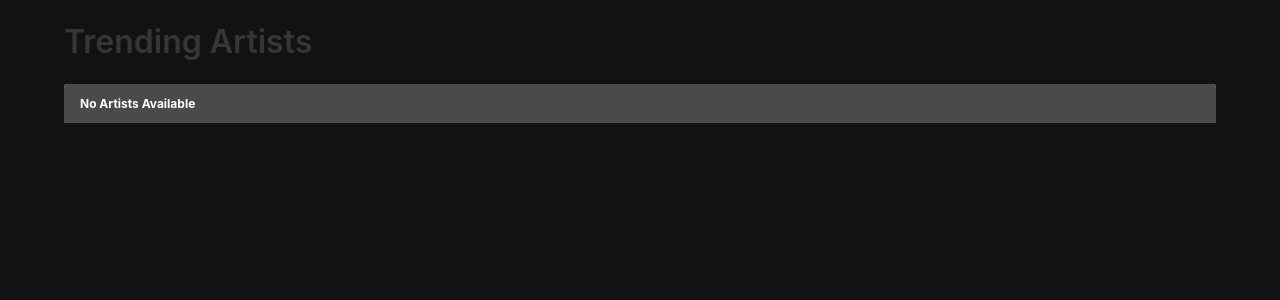
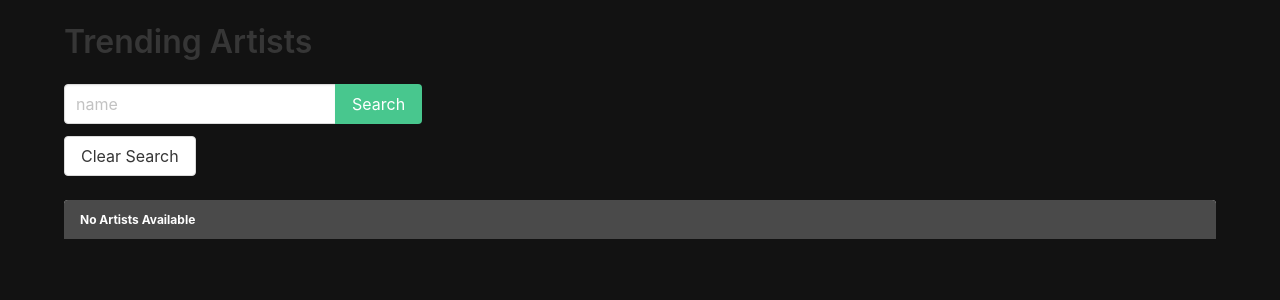
Before and after one commit to SourceCodeKelly/spotify_django, a Django app: template main_app/templates/artist_list.html in a window 1280 px wide. Shown: the part 52-352 px from the top of the page. Run offline with Django 4.2, Linux system fonts and the light colour scheme; the template is opened without the code that fills it, so the values that code supplies are empty.

Commit message:
Added search bar to artist_list.html

```diff
--- a/main_app/templates/artist_list.html
+++ b/main_app/templates/artist_list.html
@@ -6,13 +6,28 @@
 {% block content %}
 
     <h1 class="title pt-5">Trending Artists</h1>
+                                                    <!--Search-->
+    <form class='mb-5' method='get'>
+        <div class='field has-addons'>
+            <div class='control'>
+                <!--Input searches by artist name-->
+                <input class="input" type="text" name="name" placeholder="name" />
+            </div>
+            <div class="control">
+                <input class="button is-success" type="submit" value="Search" />
+            </div>
+        </div>
+        <!-- Anchor to redirect back to artist list without query param-->
+        <a class="button is dark" href="{% url 'artist_list' %}">Clear Search</a>
+    </form>
+                                                    <!--Gallery-->
     <div class="gallery">
         {% for artist in artists %}
         <a href="">
             <div class="card">
                 <div class="card-image">
                     <figure class="image is-square">
-                        <img src="{{artist.image}}" alt="{{artist.name}}" />
+                        <img src="{{artist.img}}" alt="{{artist.name}}" />
                     </figure>
                 </div>
                 <div class="card-header">
```
Also changed, not shown: main_app/views.py (+2 -22 lines).
